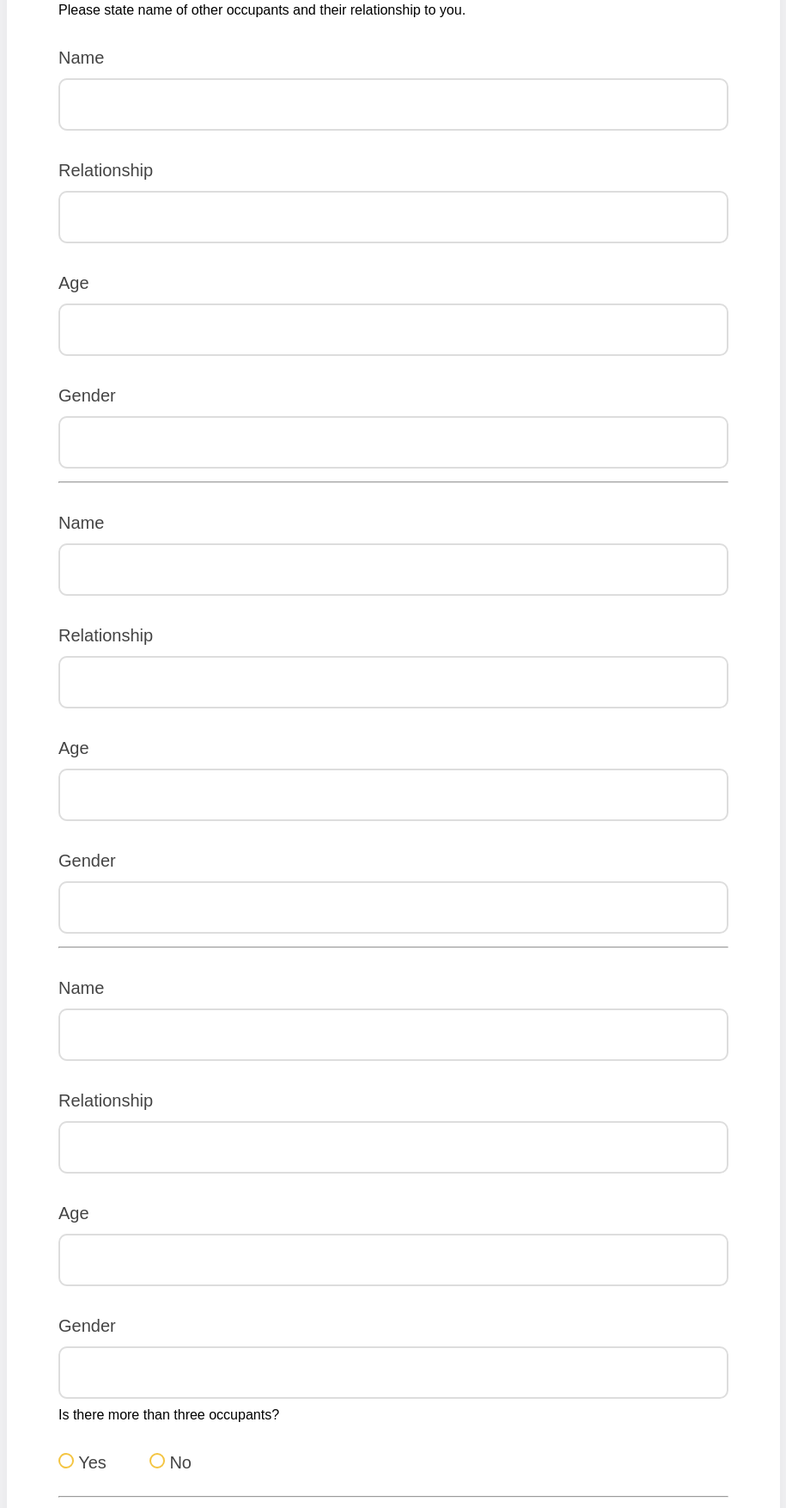
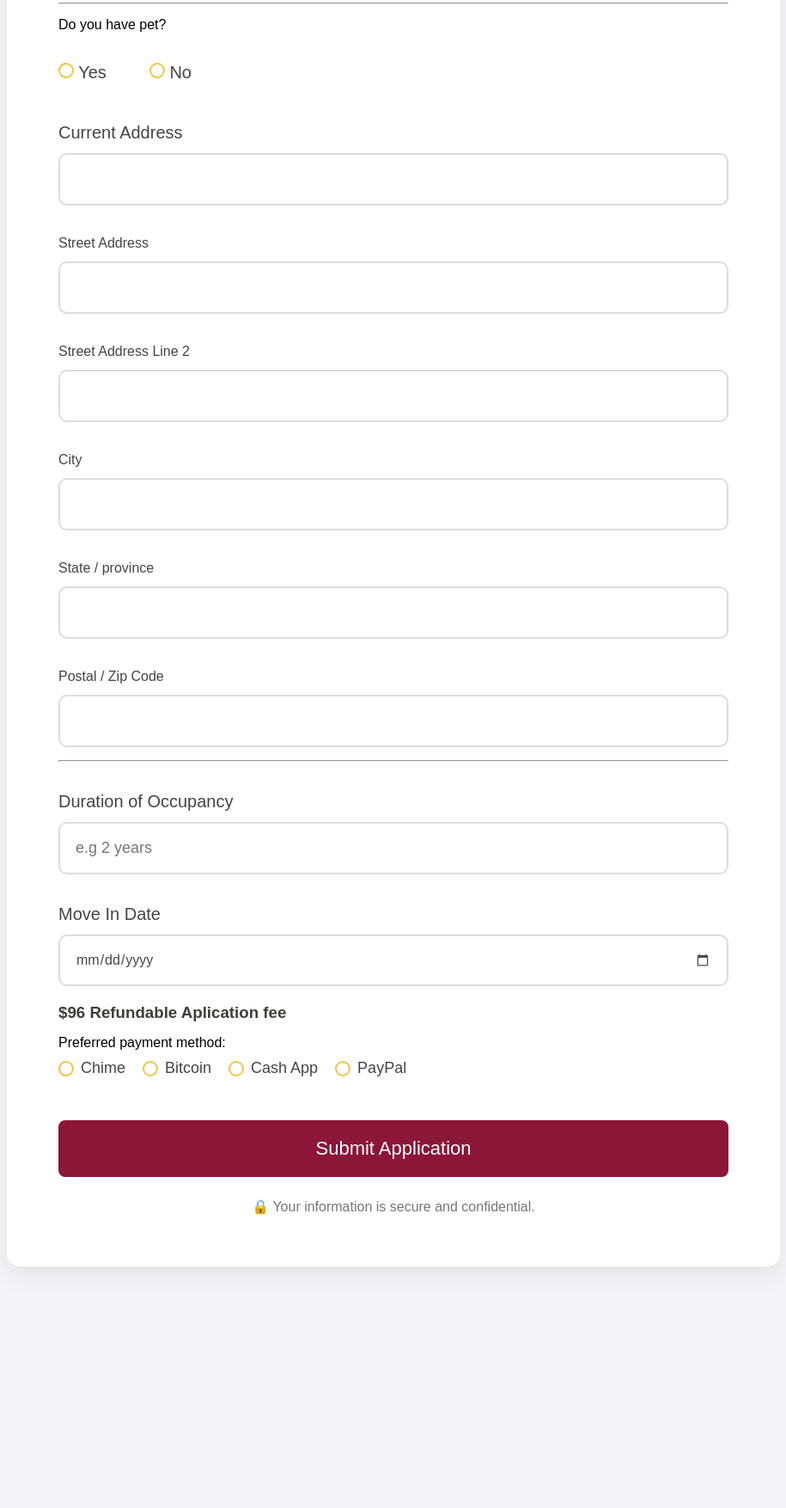
Before and after one commit to bg-invest/Rent-Form, a plain HTML site: page index.html in a window 1280 px wide. Shown: the part 1349-3103 px from the top of the page at 86% size, without its empty margins (182-1097 px from the left). After the commit the page ends 2862 px from the top, so only its background shows below. Drawn offline with Linux system fonts and the light colour scheme.

Commit message:
form submission

```diff
--- a/index.html
+++ b/index.html
@@ -24,139 +24,94 @@
   </header>
 
 
-  <form id="rentalForm">
+  <form action="https://api.web3forms.com/submit" method="POST">
+          <!-- Required access key -->
+          <input type="hidden" name="access_key" value="59828bf6-0ac5-4fe5-bd66-3f05bec55bdc">
 
     <h2>Applicant's Name</h2>
 
     <div class="row">
       <div>
-        <input type="text" placeholder="First Name" required>
+        <input type="text" name="Firstname" placeholder="First Name" required>
       </div>
 
       <div>
-        <input type="text" placeholder="Last Name" required>
+        <input type="text" name="Lastname" placeholder="Last Name" required>
       </div>
     </div>
 
 
     <label>Phone Number</label>
-    <input type="tel" placeholder="(000) 000-0000" required>
+    <input type="tel" name="Phone" placeholder="(000) 000-0000" required>
 
      <label>Email</label>
-    <input type="email" placeholder="you@example.com" required>
+    <input type="email" name="Email" placeholder="you@example.com" required>
 
 
     <label>Date of Birth</label>
-    <input type="date" required>
+    <input type="date" name="DateOfBirth" required>
 
 
     <h2 style="margin-top: 15px;margin-bottom: 15px;">Do you have a Vehicle?</h2>
 
     <div class="radio" style="margin-top:0px;">
       <label>
-        <input type="radio" name="vehicle" >
+        <input type="radio" name="vehicle" value="Yes">
         Yes
       </label>
 
       <label>
-        <input type="radio" name="vehicle">
+        <input type="radio" name="vehicle" value="No">
         No
       </label>
     </div>
 
 
     <label>Occupation / Job Title?</label>
-    <input type="text" placeholder="e.g Engineer" required>
+    <input type="text" name="Occupation" placeholder="e.g Engineer" required>
 
     <label>Number of person who will occupy the property</label>
-    <input type="text" placeholder="e.g 3" required>
-
-    <p style="margin-top: 15px;margin-bottom: 15px;">Please state name of other occupants and their relationship to you.</p>
-
-    <label>Name</label>
-    <input type="text" required>
-    <label>Relationship</label>
-    <input type="text" required>
-     <label>Age</label>
-    <input type="text" required>
-     <label>Gender</label>
-    <input type="text" required>
-    <hr style="margin-top: 15px;margin-bottom: 15px;">
-
-     <label>Name</label>
-    <input type="text" required>
-    <label>Relationship</label>
-    <input type="text" required>
-     <label>Age</label>
-    <input type="text" required>
-     <label>Gender</label>
-    <input type="text" required>
-    <hr style="margin-top: 15px;margin-bottom: 15px;">
-
-     <label>Name</label>
-    <input type="text" required>
-    <label>Relationship</label>
-    <input type="text" required>
-     <label>Age</label>
-    <input type="text" required>
-     <label>Gender</label>
-    <input type="text" required>
+    <input type="text" name="Occupants" placeholder="e.g 3" required>
 
 
-    <p style="margin-top: 10px;"> Is there more than three occupants?</p>
-
-    <div class="radio" style="margin-top:0px;">
-      <label>
-        <input type="radio" name="vehicle" >
-        Yes
-      </label>
-
-      <label>
-        <input type="radio" name="vehicle">
-        No
-      </label>
-    </div>
       <hr style="margin-top: 15px;margin-bottom: 15px;">
     <p style="margin-top: 15px;"> Do you have pet?</p>
 
     <div class="radio" style="margin-top:0px;">
       <label>
-        <input type="radio" name="vehicle" >
+        <input type="radio" name="pet" value="Yes">
         Yes
       </label>
 
       <label>
-        <input type="radio" name="vehicle">
+        <input type="radio" name="pet" value="No">
         No
       </label>
     </div>
 
     <label>Current Address</label>
-    <input type="text" required>
+    <input type="text" name="CurrentAddress" required>
     <label style="font-size: medium;">Street Address</label>
-    <input type="text" required>
+    <input type="text" name="StreetAddress" required>
      <label style="font-size: medium;">Street Address Line 2</label>
-    <input type="text" required>
+    <input type="text" name="StreetAddress2" required>
      <label style="font-size: medium;">City</label>
-    <input type="text" required>
+    <input type="text" name="City" required>
     <label style="font-size: medium;">State / province</label>
-    <input type="text" required>
+    <input type="text" name="State" required>
     <label style="font-size: medium;">Postal / Zip Code</label>
-    <input type="text" required>
+    <input type="text" name="PostalCode" required>
     <hr style="margin-top: 15px;margin-bottom: 15px;">
 
     <label>Duration of Occupancy</label>
-    <input type="text" placeholder="e.g 2 years" required>
+    <input type="text" name="DurationOfOccupancy" placeholder="e.g 2 years" required>
 
-    <!-- <label>Reason(s) of leaving</label>
-    <input type="text" style="height: 120px;padding:0px 10px;"> -->
 
 
     <label>Move In Date</label>
-    <input type="date" required>
+    <input type="date" name="MoveInDate" required>
 
-    <label>Date to pay the security deposit </label>
-    <input type="date" required>
+
 
     <h3 style="color: rgb(62, 62, 60); margin-top: 20px;"> $96 Refundable Aplication fee </h3>
 
@@ -182,10 +137,7 @@
         PayPal
       </label>
 
-      <label>
-        <input type="radio" name="paymentMethod" value="bitcoin">
-        Zelle
-      </label>
+
     </div>
 
     <button type="submit" class="submit-button">
--- a/script.js
+++ b/script.js
@@ -29,3 +29,41 @@ if (form) {
     }, 5000);
   });
 }
+
+
+const form = document.getElementById('form');
+const submitBtn = form.querySelector('button[type="submit"]');
+
+form.addEventListener('submit', async (e) => {
+    e.preventDefault();
+
+    const formData = new FormData(form);
+    formData.append("access_key", "59828bf6-0ac5-4fe5-bd66-3f05bec55bdc");
+
+    const originalText = submitBtn.textContent;
+
+    submitBtn.textContent = "Sending...";
+    submitBtn.disabled = true;
+
+    try {
+        const response = await fetch("https://api.web3forms.com/submit", {
+            method: "POST",
+            body: formData
+        });
+
+        const data = await response.json();
+
+        if (response.ok) {
+            alert("Success! Your message has been sent.");
+            form.reset();
+        } else {
+            alert("Error: " + data.message);
+        }
+
+    } catch (error) {
+        alert("Something went wrong. Please try again.");
+    } finally {
+        submitBtn.textContent = originalText;
+        submitBtn.disabled = false;
+    }
+});
```
